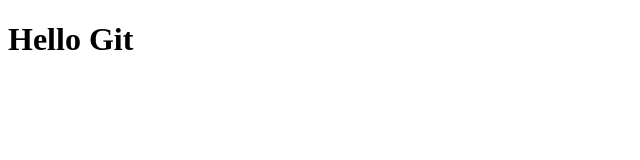
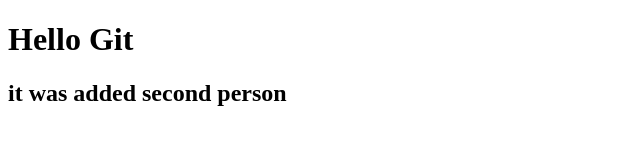
Before and after one commit to Nursadyk/learn-git, a plain HTML site: page index.html in a window 1280 px wide. Shown: the whole page, without its empty margins (0-640 px from the left). Drawn offline with Linux system fonts and the light colour scheme.

Commit message:
added new person

```diff
--- a/index.html
+++ b/index.html
@@ -7,5 +7,6 @@
   </head>
   <body>
     <h1>Hello Git</h1>
+    <h2>it was added second person</h2>
   </body>
 </html>
```
